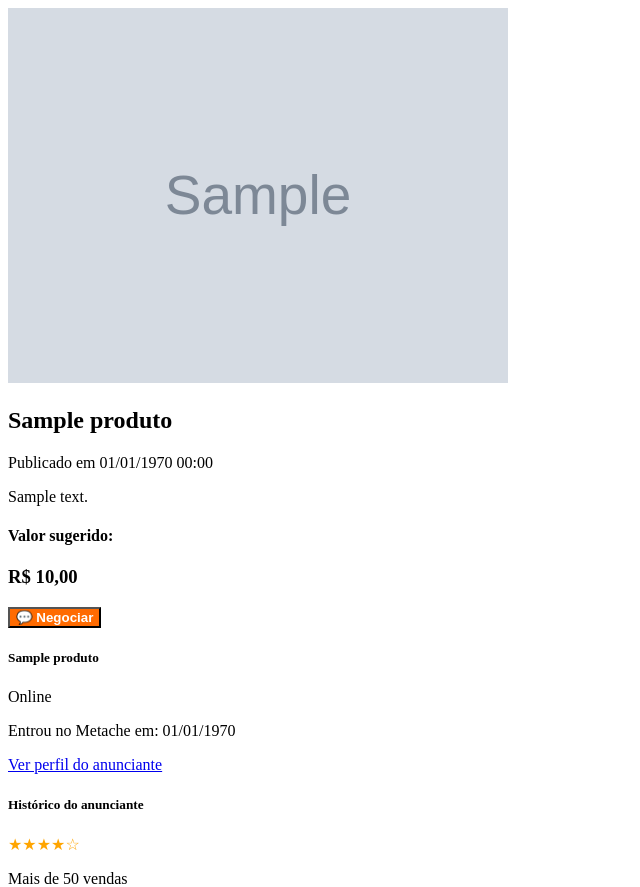
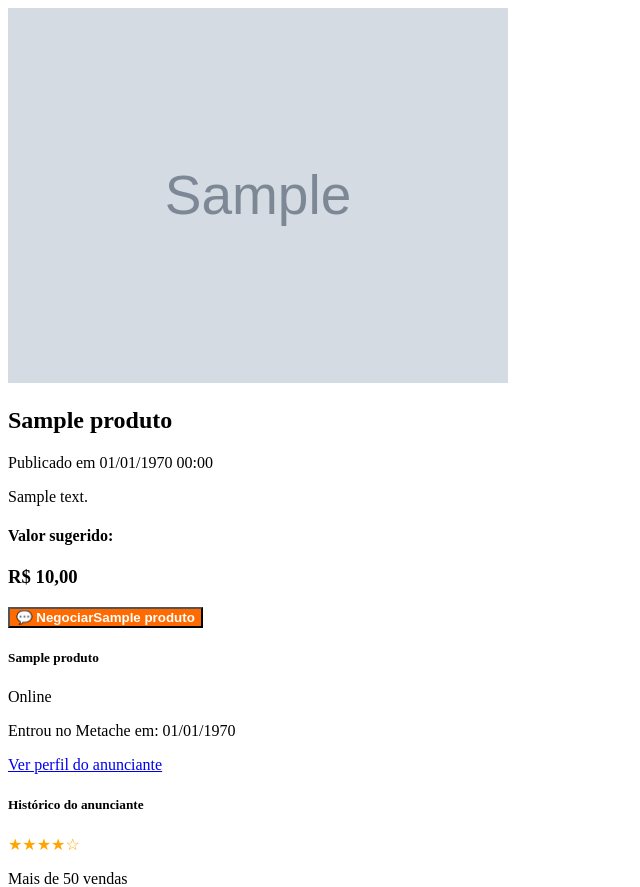
Before and after one commit to Thiagokaucz/ProjetoMetache, a PHP site: template app/views/detalheProduto.php in a window 1280 px wide. Shown: the top 887 px of the page, without its empty margins (0-640 px from the left). Run offline with PHP 8.4, Linux system fonts and the light colour scheme; the template is opened without the code that fills it: most values are stand-ins (such as "Sample title", 1, 10 or a date in 2020); grey boxes marked "Sample" are stand-in pictures.

Commit message:
Trabalhado na tela detalhes produtos

```diff
--- a/app/views/detalheProduto.php
+++ b/app/views/detalheProduto.php
@@ -45,8 +45,8 @@
             <!-- Valor do Produto -->
             <h4>Valor sugerido:</h4>
             <h3 class="text-danger"><?php echo 'R$ ' . number_format($produto['valor'], 2, ',', '.'); ?></h3>
-            <button class="btn negociar-btn btn-block mt-2">💬 Negociar</button>
-          </div>
+            <button class="btn negociar-btn btn-block mt-2" onclick="window.location.href='/chat'">💬 Negociar<?php echo $produto['nomeAnunciante']; ?></button>
+            </div>
 
           <!-- Exibição das Informações do Anunciante -->
           <div class="border p-3 mb-4">
--- a/routes.php
+++ b/routes.php
@@ -11,4 +11,7 @@ $routes = [
     '/criar-produto' => 'AnunciarProdutoController@criarProduto', // Rota para processar o envio do anúncio
 
     '/detalheProduto' => 'DetalheProdutoController@mostrarDetalhes', // Alterado para o método correto
+
+    '/opa' => 'ProdutoControllerTeste@mostrarProdutos', // Alterado para o método correto
+
 ];
```
Also changed, not shown: uploads/1/5A172F239C092A58F351116E97AF1F17.png (added), 1 other file.
